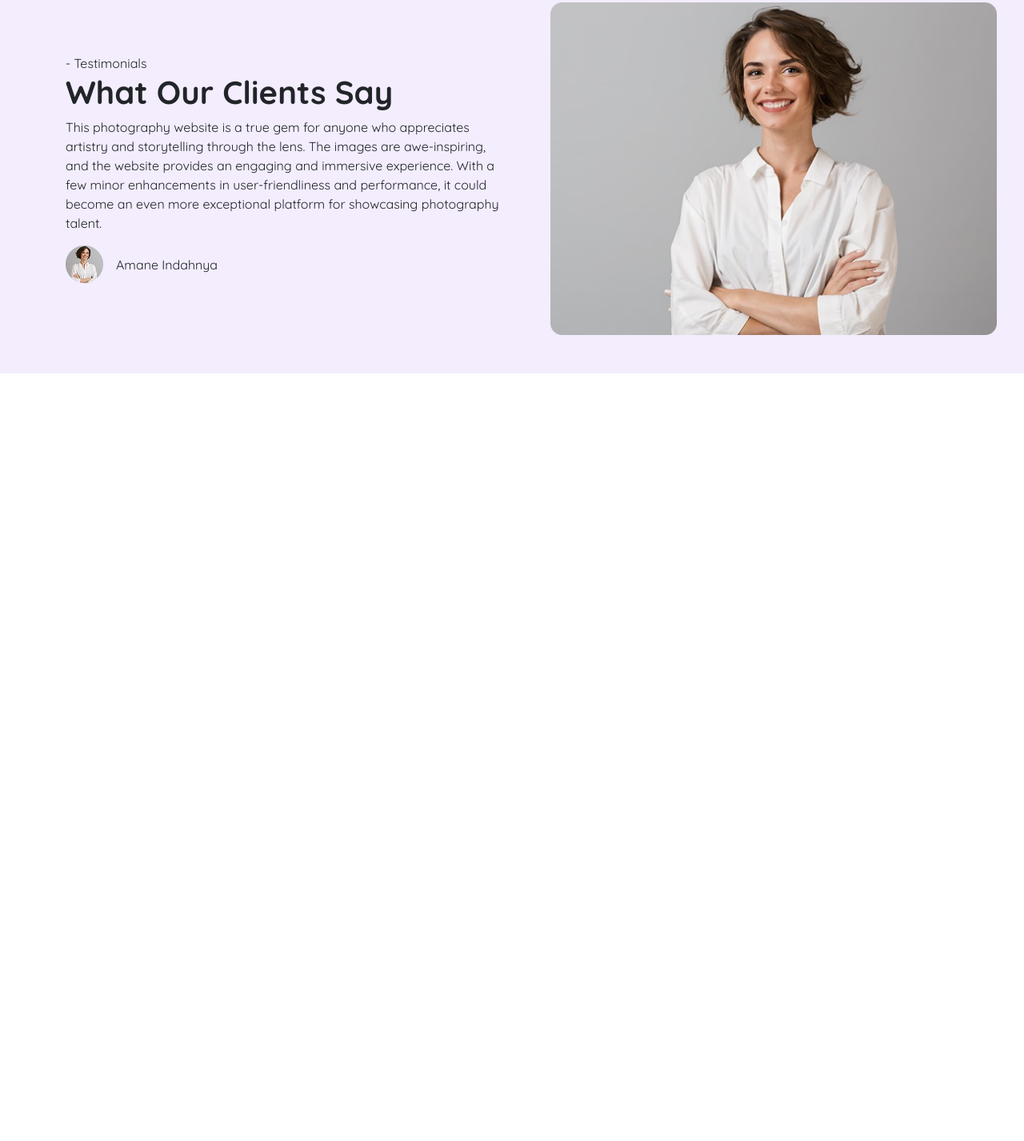
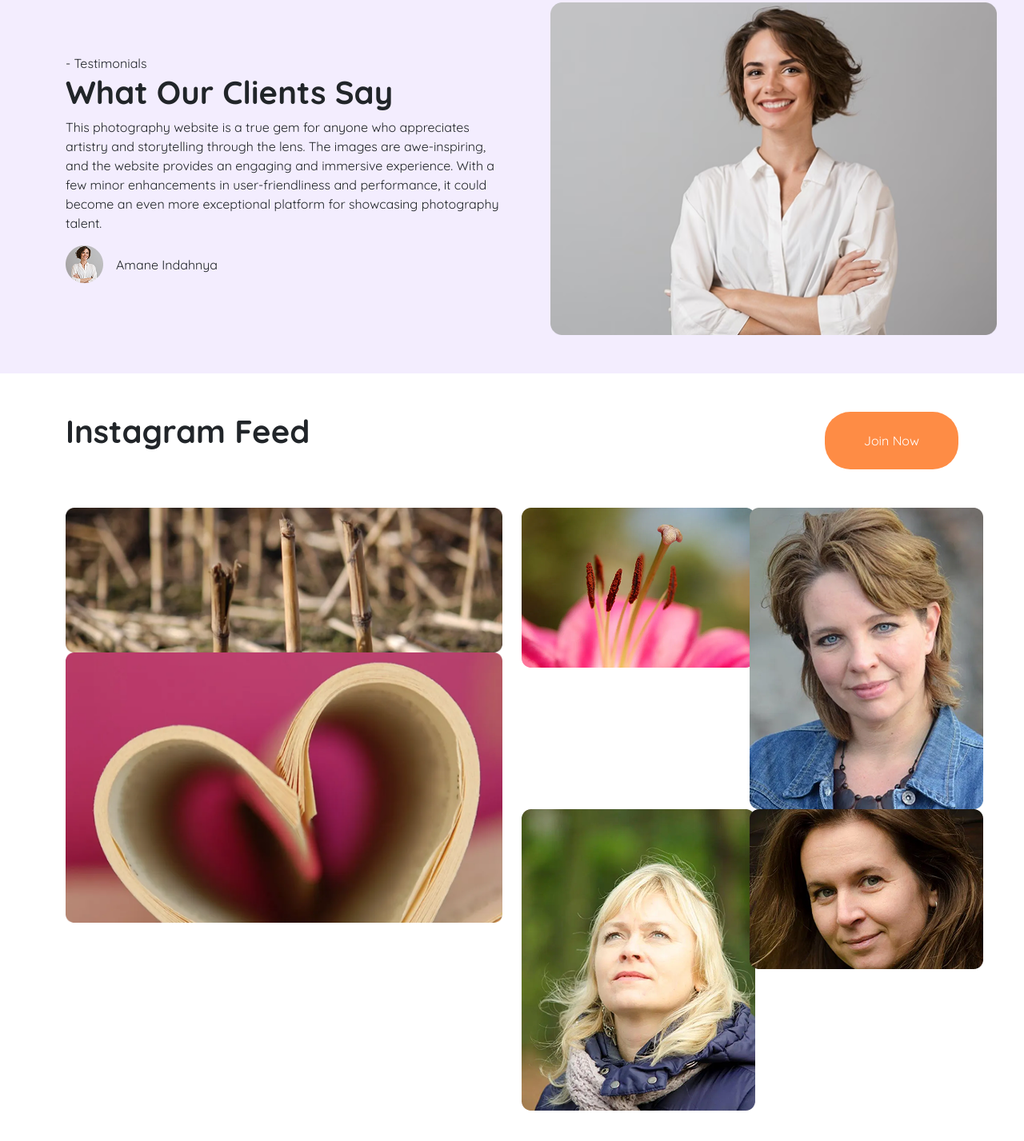
Before and after one commit to mahedihasan05/Bootstrap-Assignment, a plain HTML site: page index.html in a window 1280 px wide. Shown: the part 2939-4366 px from the top of the page at 80% size. Before the commit the page ends 3406 px from the top, so only its background shows below. Drawn offline with nearby package versions, Linux system fonts and the light colour scheme.

Commit message:
feed done

```diff
--- a/index.html
+++ b/index.html
@@ -166,7 +166,7 @@
     </section>
     <!-- Pricing Section -->
     <section class="container-fluid py-5">
-        <div class="price__content container text-center">
+        <div class="container text-center">
             <h1 class="fw-bolder mb-4">Prices</h1>
 
             <div class="d-flex col-12 gap-5 justify-content-center">
@@ -236,6 +236,43 @@
         </div>
 
     </section>
+    <!-- Instagram Feed -->
+    <section class="container-fluid py-5">
+        <div class="container text-center mb-5 d-flex justify-content-between">
+            <h1 class="fw-bolder mb-4">Instagram Feed</h1>
+            <button class="btn text-white rounded-5 px-5" style="background-color: #FE8C45;" type="button">Join Now</button>
+            </div>
+            <div class="container">
+                <div class="row">
+                    <div class="col-6">
+                        <div class="row">
+                            <img src="images/Rectangle 40.png" alt="">
+                        </div>
+                        <div class="row">
+                            <img src="images/Rectangle 35.png" alt="">
+                        </div>
+                    </div>
+                    <div class="col-6">
+                        <div class="row">
+                            <div class="col-6">
+                                <img src="images/Rectangle 36.png" alt="">
+                            </div>
+                            <div class="col-6">
+                                <img src="images/Rectangle 38.png" alt="">
+                            </div>
+                        </div>
+                        <div class="row">
+                            <div class="col-6">
+                                <img src="images/Rectangle 37.png" alt="">
+                            </div>
+                            <div class="col-6">
+                                <img src="images/Rectangle 39.png" alt="">
+                            </div>
+                        </div>
+                    </div>
+                </div>
+            </div>
+
 
 
 
```
Also changed, not shown: images/Rectangle 36.png (added).
